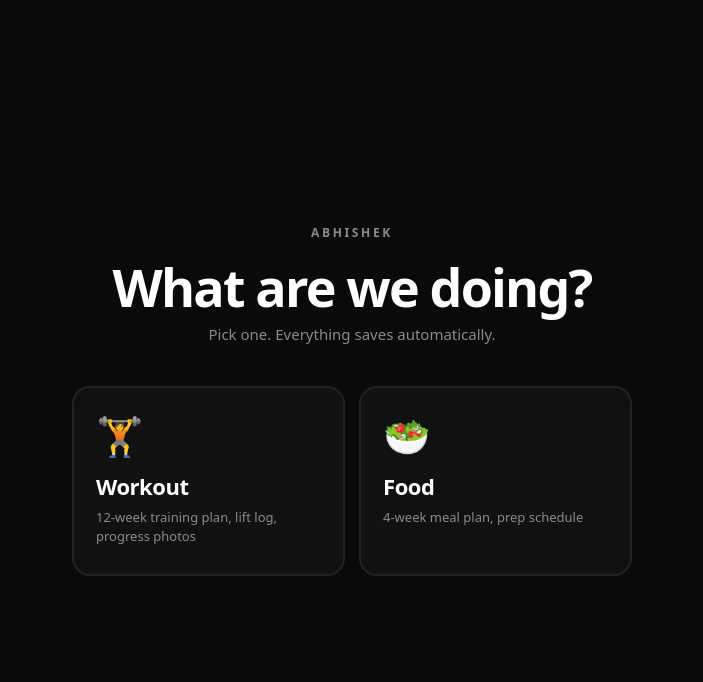
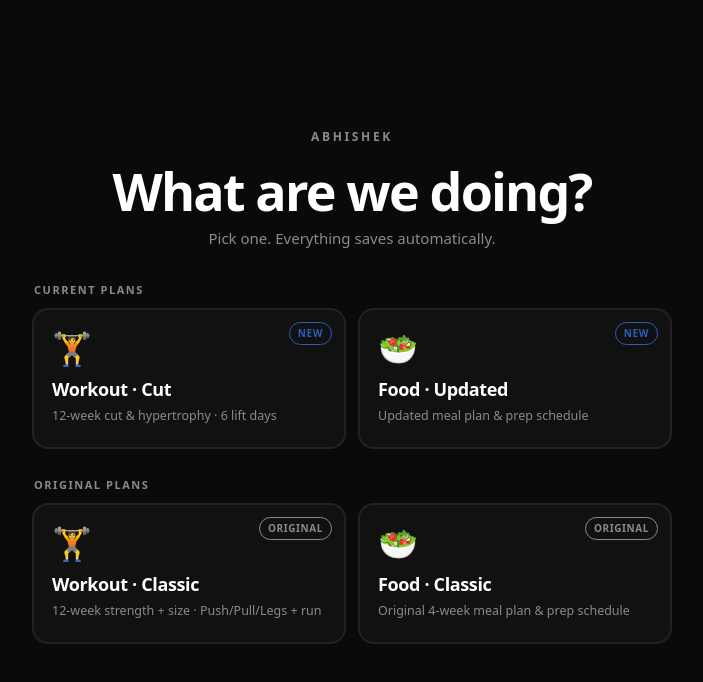
Before and after one commit to lordprime/Workout-planner, a plain HTML site: page index.html in a window 1280 px wide. Shown: the whole page, without its empty margins (288-991 px from the left). Drawn offline with Linux system fonts and the light colour scheme.

Commit message:
new plan
Updated styles and content for the hero section, added new plans with badges, and modified existing plan descriptions.

```diff
--- a/index.html
+++ b/index.html
@@ -8,7 +8,7 @@
 <style>
   :root{
     --bg:#0a0a0a; --card:#111; --line:#222; --ink:#fff; --ink2:#8a8a8a;
-    --gym:#c8362d; --meal:#2b8f55;
+    --gym:#c8362d; --meal:#2b8f55; --new:#2a5db8;
   }
   *{box-sizing:border-box}
   html,body{height:100%}
@@ -17,7 +17,7 @@
     font:400 16px/1.5 system-ui,-apple-system,BlinkMacSystemFont,"Segoe UI",Arial,sans-serif;
     display:grid;place-items:center;padding:24px;min-height:100dvh;
   }
-  .hero{max-width:560px;width:100%}
+  .hero{max-width:640px;width:100%}
   .brand{
     font-weight:800;font-size:12px;letter-spacing:.22em;
     color:var(--ink2);text-transform:uppercase;margin-bottom:18px;text-align:center;
@@ -26,15 +26,20 @@
     font-size:clamp(34px,8vw,52px);font-weight:900;letter-spacing:-.035em;
     line-height:1.02;margin:0 0 10px;text-align:center;
   }
-  .sub{color:var(--ink2);text-align:center;margin:0 0 40px;font-size:15px}
-  .choices{display:grid;grid-template-columns:1fr 1fr;gap:14px}
+  .sub{color:var(--ink2);text-align:center;margin:0 0 32px;font-size:15px}
+  .section-label{
+    font-size:11px;font-weight:700;letter-spacing:.14em;text-transform:uppercase;
+    color:var(--ink2);margin:0 0 10px 2px;
+  }
+  .choices{display:grid;grid-template-columns:1fr 1fr;gap:12px;margin-bottom:28px}
   @media(max-width:520px){.choices{grid-template-columns:1fr}}
   .choice{
     --accent:#666;
     display:block;text-decoration:none;color:var(--ink);
-    padding:28px 22px;border-radius:18px;border:2px solid var(--line);
+    padding:22px 18px;border-radius:16px;border:2px solid var(--line);
     background:var(--card);
     transition:transform .15s ease, border-color .15s ease, background .15s ease;
+    position:relative;
   }
   .choice:hover,.choice:focus-visible{
     transform:translateY(-3px);
@@ -42,15 +47,24 @@
     background:#151515;
     outline:none;
   }
-  .choice .icon{font-size:38px;line-height:1;display:block;margin-bottom:16px}
+  .choice .icon{font-size:32px;line-height:1;display:block;margin-bottom:12px}
   .choice h2{
-    font-size:22px;font-weight:900;letter-spacing:-.02em;margin:0 0 5px;
+    font-size:18px;font-weight:900;letter-spacing:-.02em;margin:0 0 4px;
   }
-  .choice p{color:var(--ink2);font-size:13px;margin:0;line-height:1.45}
+  .choice p{color:var(--ink2);font-size:12.5px;margin:0;line-height:1.4}
+  .badge{
+    position:absolute;top:12px;right:12px;
+    font-size:10px;font-weight:800;letter-spacing:.06em;text-transform:uppercase;
+    padding:3px 8px;border-radius:999px;border:1px solid currentColor;
+  }
   .choice.gym{--accent:var(--gym)}
   .choice.gym .icon{color:var(--gym)}
   .choice.meal{--accent:var(--meal)}
   .choice.meal .icon{color:var(--meal)}
+  .choice.new{--accent:var(--new)}
+  .choice.new .icon{color:var(--new)}
+  .choice.new .badge{color:var(--new)}
+  .choice.old .badge{color:var(--ink2)}
 </style>
 </head>
 <body>
@@ -58,16 +72,36 @@
   <div class="brand">Abhishek</div>
   <h1>What are we doing?</h1>
   <p class="sub">Pick one. Everything saves automatically.</p>
+
+  <p class="section-label">Current plans</p>
   <div class="choices">
-    <a class="choice gym" href="gym.html">
+    <a class="choice gym new" href="gym1.html">
+      <span class="badge">New</span>
       <span class="icon">🏋️</span>
-      <h2>Workout</h2>
-      <p>12-week training plan, lift log, progress photos</p>
+      <h2>Workout · Cut</h2>
+      <p>12-week cut &amp; hypertrophy · 6 lift days</p>
     </a>
-    <a class="choice meal" href="meals.html">
+    <a class="choice meal new" href="food1.html">
+      <span class="badge">New</span>
       <span class="icon">🥗</span>
-      <h2>Food</h2>
-      <p>4-week meal plan, prep schedule</p>
+      <h2>Food · Updated</h2>
+      <p>Updated meal plan &amp; prep schedule</p>
+    </a>
+  </div>
+
+  <p class="section-label">Original plans</p>
+  <div class="choices">
+    <a class="choice gym old" href="gym.html">
+      <span class="badge">Original</span>
+      <span class="icon">🏋️</span>
+      <h2>Workout · Classic</h2>
+      <p>12-week strength + size · Push/Pull/Legs + run</p>
+    </a>
+    <a class="choice meal old" href="meals.html">
+      <span class="badge">Original</span>
+      <span class="icon">🥗</span>
+      <h2>Food · Classic</h2>
+      <p>Original 4-week meal plan &amp; prep schedule</p>
     </a>
   </div>
 </div>
```
